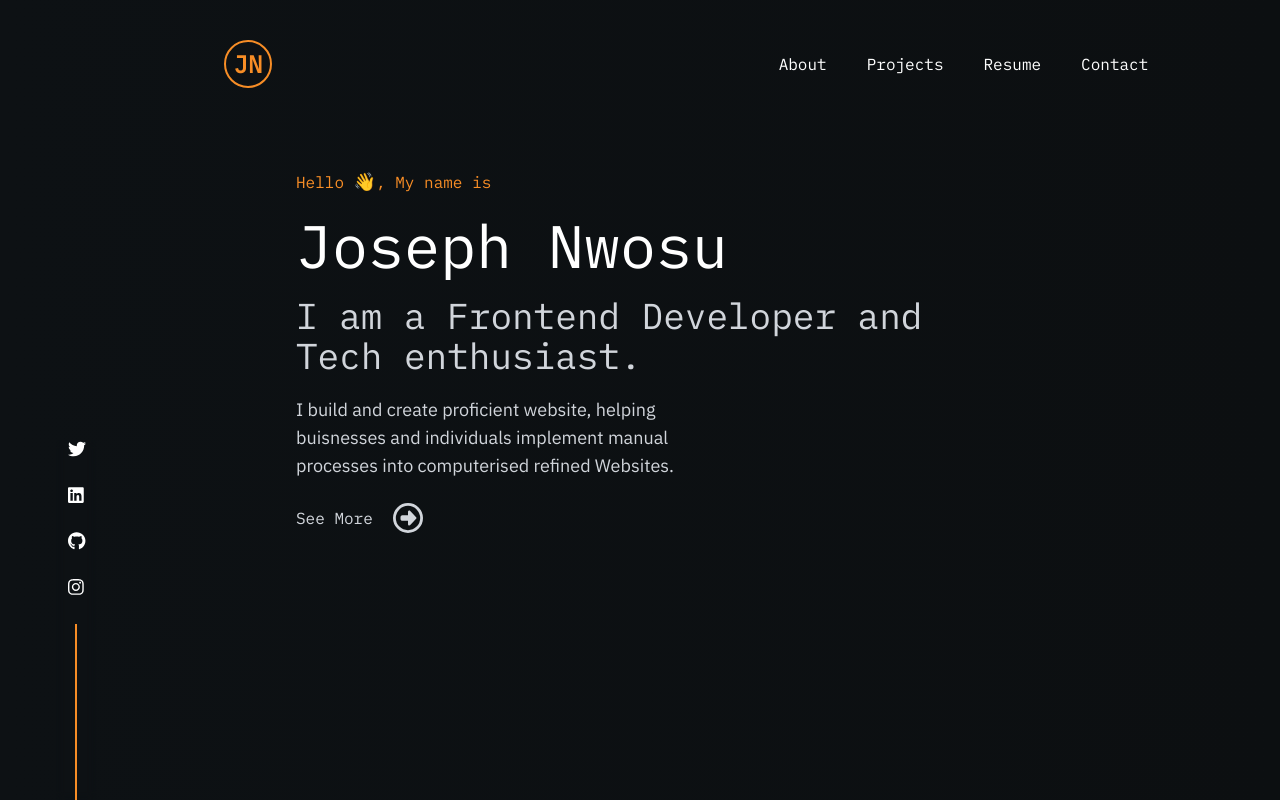
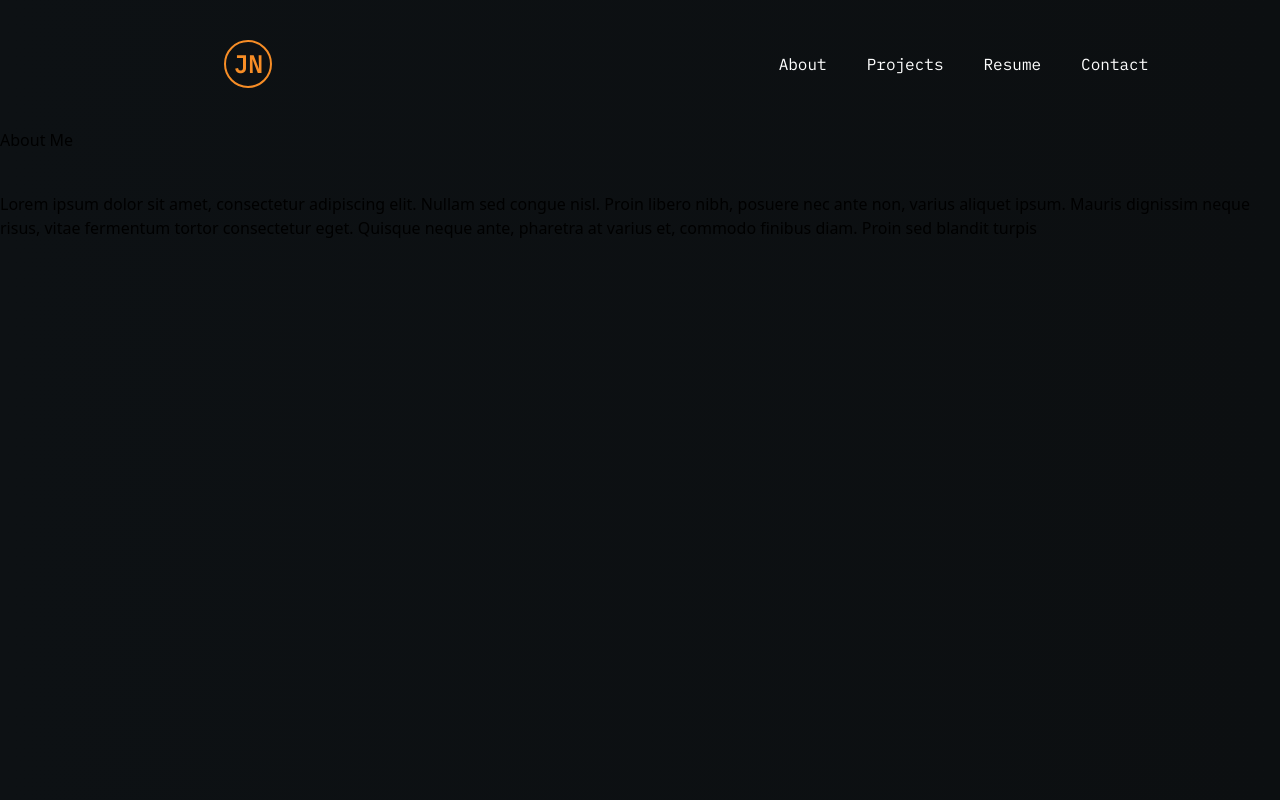
Before and after one commit to JosephChuksN/JosephChuksN, a React (Create React App) app: page /about in a window 1280 px wide. Built offline with nearby package versions, Linux system fonts and the light colour scheme.

Commit message:
set up app router and added about page

```diff
--- a/src/App.tsx
+++ b/src/App.tsx
@@ -1,6 +1,9 @@
 import React from 'react';
+import { Routes, Route } from 'react-router-dom';
+import Navbar from './components/Navbar';
 import Home from './components/Home';
-import Navbar from './components/Navbar';
+import About from './components/About';
+
 
 
 const  App:React.FC = () => {
@@ -8,7 +11,10 @@ const  App:React.FC = () => {
     <div className="bg-gradient-to-r from-[#0d1114] to-[#0c0f11] h-[100vh]">
 
      <Navbar />
-     <Home />
+     <Routes>
+     <Route index element={<Home />} />
+     <Route path='about' element={<About />} />
+     </Routes>
     </div>
   );
 }
--- /dev/null
+++ b/src/components/About.tsx
@@ -0,0 +1,21 @@
+import React from 'react'
+
+const About = () => {
+  return (
+    <div className="flex flex-col gap-10">
+    <span>About Me</span>
+    <div className="flex ">
+    <span>
+     Lorem ipsum dolor sit amet, consectetur adipiscing elit.
+     Nullam sed congue nisl. Proin libero nibh,
+     posuere nec ante non, varius aliquet ipsum. Mauris dignissim neque risus, vitae
+     fermentum tortor consectetur eget. Quisque neque ante, pharetra at varius et,
+     commodo finibus diam. Proin sed blandit turpis
+    </span>
+    <span></span>
+    </div>
+    </div>
+  )
+}
+
+export default About
--- a/src/index.tsx
+++ b/src/index.tsx
@@ -1,5 +1,6 @@
 import React from 'react';
 import ReactDOM from 'react-dom/client';
+import {BrowserRouter} from 'react-router-dom'
 import './index.css';
 import App from './App';
 
@@ -9,8 +10,8 @@ const root = ReactDOM.createRoot(
 );
 root.render(
   <React.StrictMode>
-
+   <BrowserRouter>
         <App />
-
+   </BrowserRouter>
   </React.StrictMode>
 );
```
